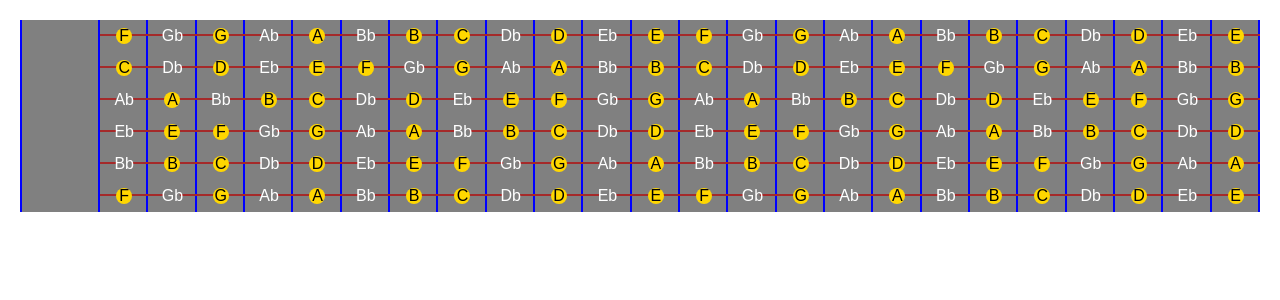
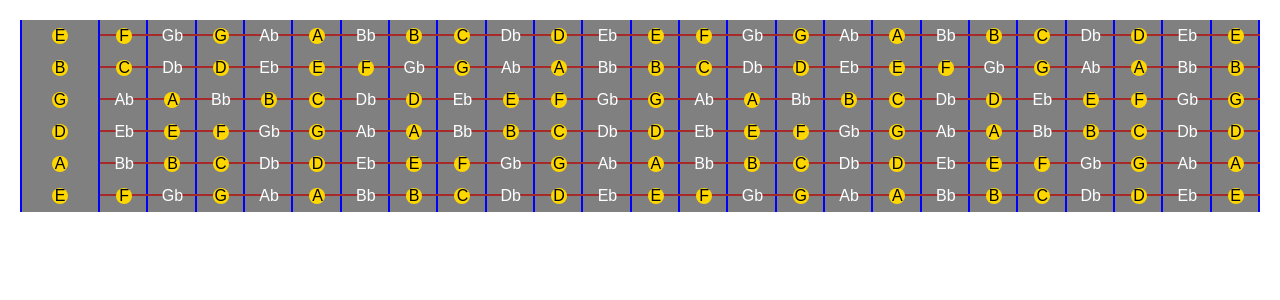
Before and after one commit to jxxnghwxn/fretboard, a Next.js app: page / in a window 1280 px wide. Shown: the top 300 px of the page. Built offline with nearby package versions, Linux system fonts and the light colour scheme.

Commit message:
change css z-index to show open note name

```diff
--- a/app/globals.css
+++ b/app/globals.css
@@ -80,7 +80,7 @@ body {
 }
 .note-fret:first-child:before {
   background-color: var(--fretboard-color);
-  z-index: 3;
+  z-index: 2;
   border-left: 2px solid blue;
 }
 
@@ -92,7 +92,7 @@ body {
   display: flex;
   justify-content: center;
   align-items: center;
-  z-index: 2;
+  z-index: 3;
 }
 
 /* 스케일에 속한 노트 */
```
